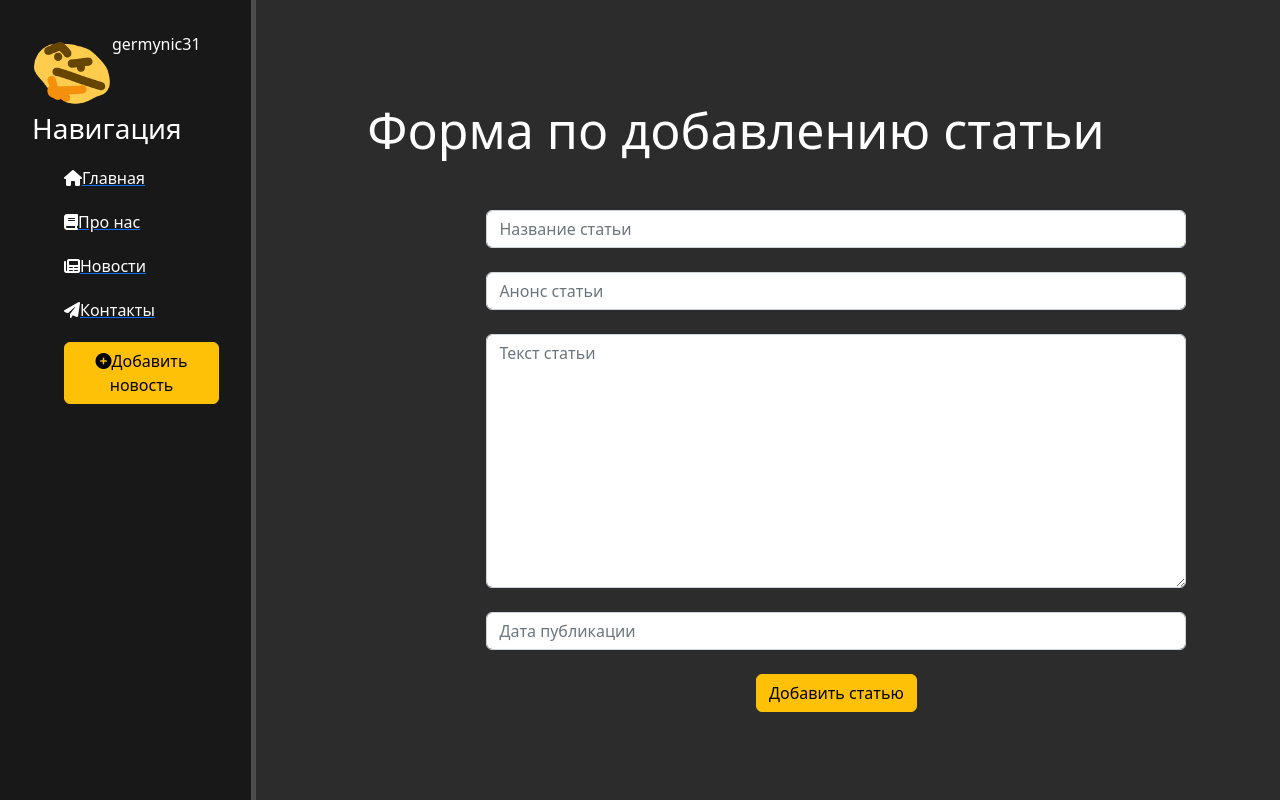
After one commit to germynic31/web_on_django_2, a Django app: page /news/create in a window 1280 px wide. The commit adds this page. Run offline with Django 4.2, Linux system fonts and the light colour scheme.

Commit message:
made an article filling form for the news page

```diff
--- a/webdj/main/static/main/css/main.css
+++ b/webdj/main/static/main/css/main.css
@@ -75,3 +75,9 @@ main .features {
 
 main .features h1 {font-size: 50px;}
 main .features p {max-width: 400px; margin: 20px auto}
+
+form {
+    margin-left: 24%;
+    width: 700px;
+    margin-top: 50px;
+}
--- a/webdj/main/templates/main/layout.html
+++ b/webdj/main/templates/main/layout.html
@@ -21,6 +21,7 @@
             <a href="{% url 'about' %}"><li><i class="fa-solid fa-book"></i>Про нас</li></a>
             <a href="{% url 'news_home' %}"><li><i class="fa-solid fa-newspaper"></i>Новости</li></a>
             <a href=""><li><i class="fa-solid fa-paper-plane"></i>Контакты</li></a>
+            <a href="{% url 'create' %}"><li><button class="btn btn-warning"><i class="fas fa-plus-circle"></i>Добавить новость</button></li></a>
         </ul>
     </aside>
     <main>
--- /dev/null
+++ b/webdj/news/forms.py
@@ -0,0 +1,27 @@
+from .models import Articles
+from django.forms import ModelForm, TextInput, Textarea, DateTimeInput
+
+
+class ArticlesForm(ModelForm):
+    class Meta:
+        model = Articles
+        fields = ['title', 'anons', 'full_text', 'date']
+
+        widgets = {
+            'title': TextInput(attrs={
+                'class': 'form-control',
+                'placeholder': 'Название статьи'
+            }),
+            'anons': TextInput(attrs={
+                'class': 'form-control',
+                'placeholder': 'Анонс статьи'
+            }),
+            'date': DateTimeInput(attrs={
+                'class': 'form-control',
+                'placeholder': 'Дата публикации'
+            }),
+            'full_text': Textarea(attrs={
+                'class': 'form-control',
+                'placeholder': 'Текст статьи'
+            })
+        }
--- /dev/null
+++ b/webdj/news/templates/news/create.html
@@ -0,0 +1,18 @@
+{% extends 'main/layout.html' %}
+
+{% block title %}Форма по добавлению статьи{%endblock %}
+
+{% block content %}
+    <div class="features">
+        <h1>Форма по добавлению статьи</h1>
+        <form method="post">
+            {% csrf_token %}
+            {{ form.title }}<br>
+            {{ form.anons }}<br>
+            {{ form.full_text }}<br>
+            {{ form.date }}<br>
+            <span>{{ error }}</span>
+            <button class="btn btn-warning" type="submit">Добавить статью</button>
+        </form>
+    </div>
+{% endblock %}
--- a/webdj/news/urls.py
+++ b/webdj/news/urls.py
@@ -3,5 +3,6 @@ from . import views
 
 urlpatterns = [
     path('', views.news_home, name='news_home'),
+    path('create', views.create, name='create'),
 
 ]
--- a/webdj/news/views.py
+++ b/webdj/news/views.py
@@ -1,7 +1,28 @@
-from django.shortcuts import render
+from django.shortcuts import render, redirect
 from .models import Articles
+from .forms import ArticlesForm
 
 
 def news_home(request):
     news = Articles.objects.order_by('-date')    # [:1] срез
     return render(request, 'news/news_home.html', {'news': news})
+
+
+def create(request):
+    error = ''
+    if request.method == 'POST':
+        form = ArticlesForm(request.POST)
+        if form.is_valid():
+            form.save()
+            return redirect('news_home')
+        else:
+            error = 'Форма была неверной'
+
+    form = ArticlesForm()
+
+    data = {
+        'form': form,
+        'error': error
+    }
+
+    return render(request, 'news/create.html', data)
```
Also changed, not shown: webdj/db.sqlite3.
